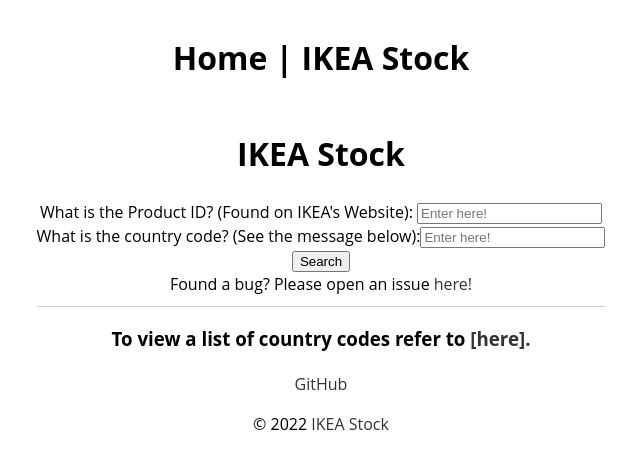
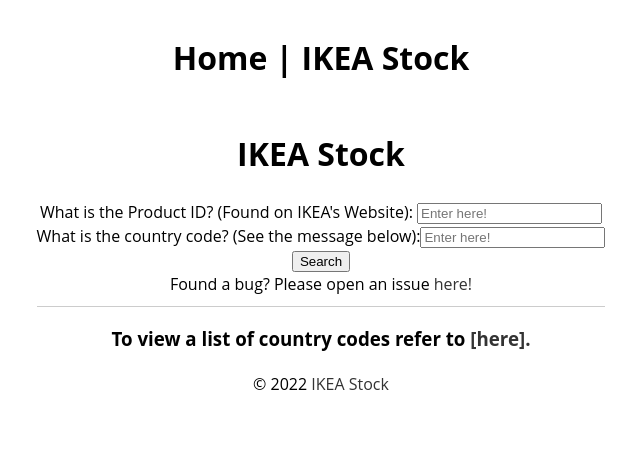
Before and after one commit to IkeaStock/website, a Next.js app: page / in a window 1280 px wide. Shown: the top 468 px of the page, without its empty margins (319-959 px from the left). Built offline with nearby package versions, Linux system fonts and the light colour scheme.

Commit message:
Update layout.tsx

```diff
--- a/components/layout.tsx
+++ b/components/layout.tsx
@@ -22,7 +22,6 @@
     const year = d.getFullYear();
     return (
     <footer>
-      <p><a href="https://github.com/IKEAStock">GitHub</a></p>
       <p>&copy; {year} <a href="https://github.com/IKEAStock/documentation/blob/main/contributors.md">IKEA Stock</a></p>
     </footer>
   );
```
